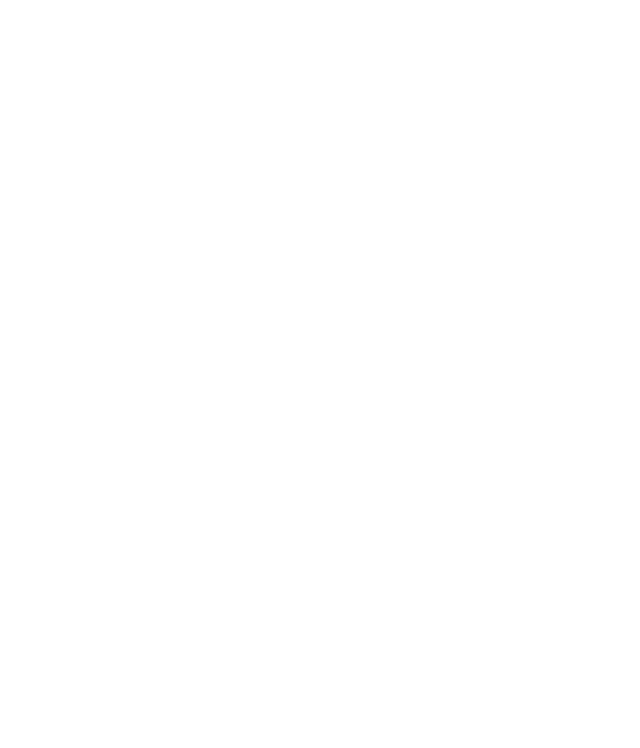
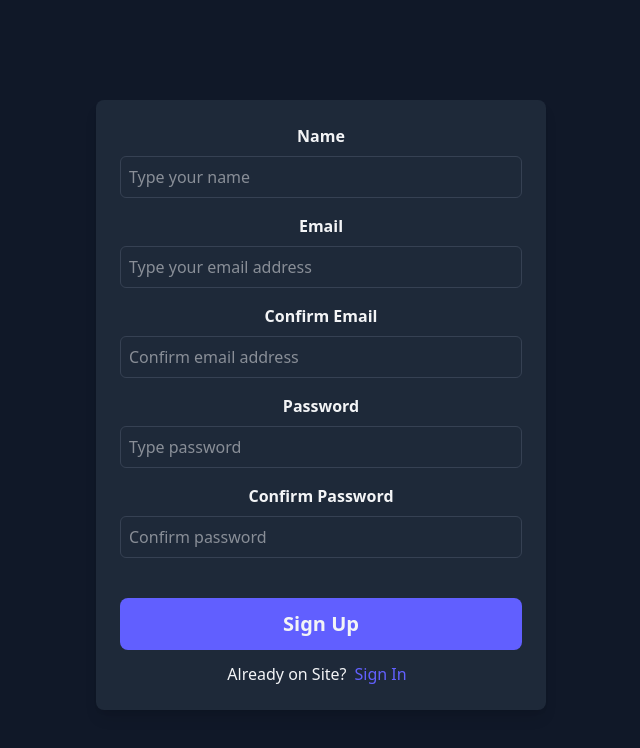
Before and after one commit to T-Terra/gestao-gastos, a React (Vite) app: page /signup in a window 1280 px wide. Before the commit this address had no page. Shown: the top 748 px of the page, without its empty margins (319-959 px from the left). Built offline with nearby package versions, Linux system fonts and the light colour scheme.

Commit message:
feat: add page register users

```diff
--- a/src/components/forms/formLogin.tsx
+++ b/src/components/forms/formLogin.tsx
@@ -34,7 +34,7 @@
                     </div>
                     <div className="flex justify-center">
                         <Button style={"w-full py-3 font-semibold text-xl text-gray-100 bg-indigo-500 hover:bg-indigo-600 rounded-lg"}>
-                            Login
+                            Sign in
                         </Button>
                     </div>
                 </form>
--- /dev/null
+++ b/src/components/forms/formRegister.tsx
@@ -0,0 +1,87 @@
+import { Button } from "../buttons/button"
+import { Link } from "react-router"
+
+type props = {
+    funcSignup: (formData: FormData) => void
+}
+
+export function FormRegister({ funcSignup }: props) {
+    return (
+        <div className="h-screen w-screen bg-gray-900 flex justify-center items-center">
+            <div className="w-[450px] h-[600px]">
+                <form action={funcSignup} className="bg-gray-800 text-gray-100 mx-auto p-6 rounded-lg shadow-lg">
+                    <div className="mb-4">
+                        <label className="block font-semibold mb-2 text-center">Name</label>
+                        <input
+                            placeholder="Type your name"
+                            type="text"
+                            name="name"
+                            id="name"
+                            required
+                            className="w-full border border-gray-700 rounded-md focus:outline-none focus:ring-2 focus:ring-gray-400 p-2"
+                        />
+                    </div>
+                    <div className="mb-4">
+                        <label className="block font-semibold mb-2 text-center">Email</label>
+                        <input
+                            placeholder="Type your email address"
+                            type="email"
+                            name="email"
+                            id="email"
+                            required
+                            className="w-full border border-gray-700 rounded-md focus:outline-none focus:ring-2 focus:ring-gray-400 p-2"
+                        />
+                    </div>
+                    <div className="mb-4">
+                        <label className="block font-semibold mb-2 text-center">Confirm Email</label>
+                        <input
+                            placeholder="Confirm email address"
+                            type="email"
+                            name="confirmEmail"
+                            id="confirmEmail"
+                            required
+                            className="w-full border border-gray-700 rounded-md focus:outline-none focus:ring-2 focus:ring-gray-400 p-2"
+                        />
+                    </div>
+                    <div className="mb-4">
+                        <label className="block font-semibold mb-2 text-center">Password</label>
+                        <input
+                            placeholder="Type password"
+                            type="password"
+                            name="password"
+                            id="password"
+                            required
+                            className="w-full border border-gray-700 rounded-md focus:outline-none focus:ring-2 focus:ring-gray-400 p-2"
+                        />
+                    </div>
+                    <div className="mb-10">
+                        <label className="block font-semibold mb-2 text-center">Confirm Password</label>
+                        <input
+                            placeholder="Confirm password"
+                            type="password"
+                            name="confirmPassword"
+                            id="confirmPassword"
+                            required
+                            className="w-full border border-gray-700 rounded-md focus:outline-none focus:ring-2 focus:ring-gray-400 p-2"
+                        />
+                    </div>
+                    <div className="flex justify-center mb-3">
+                        <Button style={"w-full py-3 font-semibold text-xl text-gray-100 bg-indigo-500 hover:bg-indigo-600 rounded-lg"}>
+                            Sign Up
+                        </Button>
+                    </div>
+                    <div className="flex justify-center text-[16px]">
+                        <div>
+                            <span>Already on Site?</span>
+                        </div>
+                        <Link to='/'>
+                            <div className="px-2 text-indigo-500 hover:text-indigo-400">
+                                Sign In
+                            </div>
+                        </Link>
+                    </div>
+                </form>
+            </div>
+        </div>
+    )
+}
--- /dev/null
+++ b/src/pages/register.tsx
@@ -0,0 +1,17 @@
+import { FormRegister } from "../components/forms/formRegister"
+
+export default function Register() {
+
+    function GetFormData(formData: FormData) {
+        const name = formData.get('name')
+        const email = formData.get('email')
+        const confirmEmail = formData.get('confirmEmail')
+        const password = formData.get('password')
+        const confirmPassword = formData.get('confirmPassword')
+
+    }
+
+    return (
+        <FormRegister funcSignup={GetFormData}/>
+    )
+}
--- a/src/routes/routes.tsx
+++ b/src/routes/routes.tsx
@@ -1,11 +1,13 @@
 import { Route, BrowserRouter, Routes } from "react-router";
 import Login from "../pages/login";
+import Register from "../pages/register";
 
 export const AppRoutes = () => {
     return (
         <BrowserRouter>
             <Routes>
                 <Route path="/" element={<Login />} />
+                <Route path="/signup" element={<Register />} />
             </Routes>
         </BrowserRouter>
     )
```
